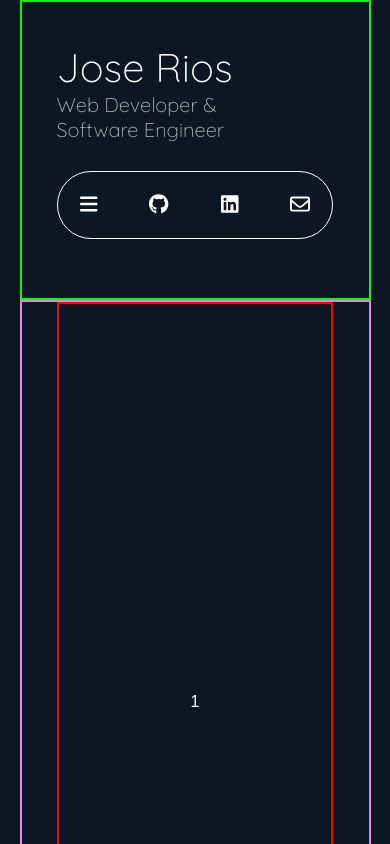
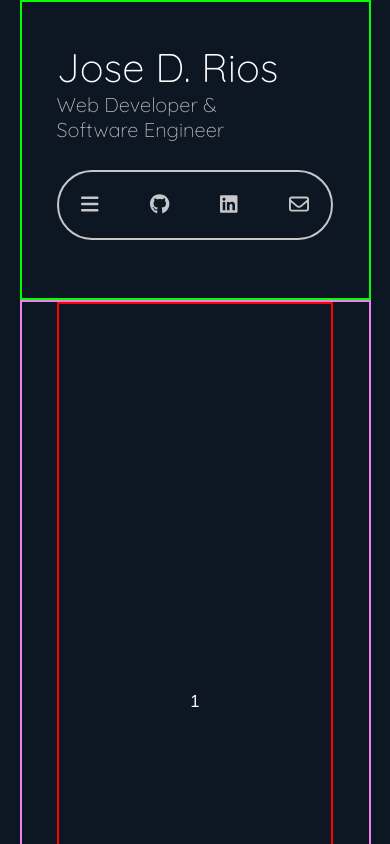
Before and after one commit to josedrios/portfolio-website, a React (Vite) app: page / in a window 390 px wide. Shown: the top 844 px of the page. Built offline with nearby package versions, Linux system fonts and the light colour scheme; the HTML template or start-up script is replaced by a standard one.

Commit message:
Quick sass cleanup regarding link-section and links

```diff
--- a/src/App.jsx
+++ b/src/App.jsx
@@ -13,7 +13,12 @@ function App() {
   );
   console.log(mousePosition);
 
-  const [isMouseOnScreen, setIsMouseOnScreen] = React.useState(true);
+  const [iconDisplay, toggleIconDisplay] = React.useState(true);
+
+  const hideIcons = (e) => {
+    e.preventDefault();
+    toggleIconDisplay((prevState) => !prevState);
+  }
 
   React.useEffect(() => {
     const mouseMove = e => {
@@ -44,7 +49,7 @@ function App() {
         <header id="header-container">
           <div>
             <h1 class='fullname-title' id='longname'>Jose De Jesus Rios</h1>
-            <h1 class='fullname-title' id='shortname'>Jose Rios</h1>
+            <h1 class='fullname-title' id='shortname'>Jose D. Rios</h1>
             <h2 id='job-title'>Web&nbsp;Developer & Software&nbsp;Engineer</h2>
           </div>
           <nav>
@@ -63,16 +68,16 @@ function App() {
           </nav>
           <div id='links-section'>
             <a href="">
-              <FontAwesomeIcon className='icon' icon={faBars} />
+              <FontAwesomeIcon onClick={hideIcons} className='icon init' icon={faBars} />
             </a>
             <a href="">
-              <FontAwesomeIcon className='icon' icon={faGithub} />
+              <FontAwesomeIcon className={`icon {iconDisplay ? 'show' : ' hide'}`} icon={faGithub} />
             </a>
             <a href="">
-              <FontAwesomeIcon className='icon' icon={faLinkedin} />
+              <FontAwesomeIcon className={`icon {iconDisplay ? 'show' : ' hide'}`} icon={faLinkedin} />
             </a>
             <a href="">
-              <FontAwesomeIcon className='icon' icon={faEnvelope} />
+              <FontAwesomeIcon className={`icon {iconDisplay ? 'show' : ' hide'}`} icon={faEnvelope} />
             </a>
           </div>
         </header>
--- a/src/styles/abstracts/_variables.scss
+++ b/src/styles/abstracts/_variables.scss
@@ -1,7 +1,7 @@
 // Color Variables
 $main-bg: #0d1623;
 $header-color: white;
-$unchosen-nav-link: rgba(226, 226, 226, 0.871);
+$unchosen-white: rgba(226, 226, 226, 0.871);
 
 // Font Variables
 
--- a/src/styles/layout/_header.scss
+++ b/src/styles/layout/_header.scss
@@ -16,7 +16,7 @@ header {
 }
 
 nav {
-    color: $unchosen-nav-link;
+    color: $unchosen-white;
     line-height: 45px;
     h3{
         @include add-font($header-font, 30px, 300);
@@ -38,12 +38,22 @@ nav {
     justify-content: space-between;
     max-width: 400px;
     margin-right: 20px;
-    border: 0.1rem solid white;
+    border: 0.15rem solid $unchosen-white;
+    transition: border 0.175s ease;
     padding: 22px;
     border-radius: 1000px;
-    color: white;
     text-wrap: nowrap;
+
+    &:hover{
+        border: 0.15rem solid white;
+    }
+
     a {
+        color: $unchosen-white;
+        transition: color 0.175s;
+    }
+
+    a:hover {
         color: white;
     }
 }
@@ -51,7 +61,18 @@ nav {
 .icon {
     margin: 0px 20px;
     font-size: 20px;
+    transition: visibility .07s ease;
 }
+
+.hide{
+    visibility: hidden;
+}
+
+.show{
+    visibility: visible;
+}
+
+
 
 @media (max-width: 970px){
     #links-section{
@@ -69,3 +90,15 @@ nav {
         display: block;
     }
 }
+
+
+@media(max-width: 450px){
+    #links-section {
+        width: 100%;
+        a{
+            svg{
+                margin: auto 0;
+            }
+        }
+    }
+}
--- a/src/styles/layout/_layout.scss
+++ b/src/styles/layout/_layout.scss
@@ -39,7 +39,6 @@ main {
     }
 
     header, main {
-        //margin: 20px 0px 40px 0px;
         width: 100%;
         padding: 40px 10% 30px 10%;
     }
@@ -62,14 +61,3 @@ main {
         margin-left: 0 !important;
     }
 }
-
-@media(max-width: 450px){
-    #links-section {
-        width: 100%;
-        a{
-            svg{
-                margin: auto 0;
-            }
-        }
-    }
-}
```
